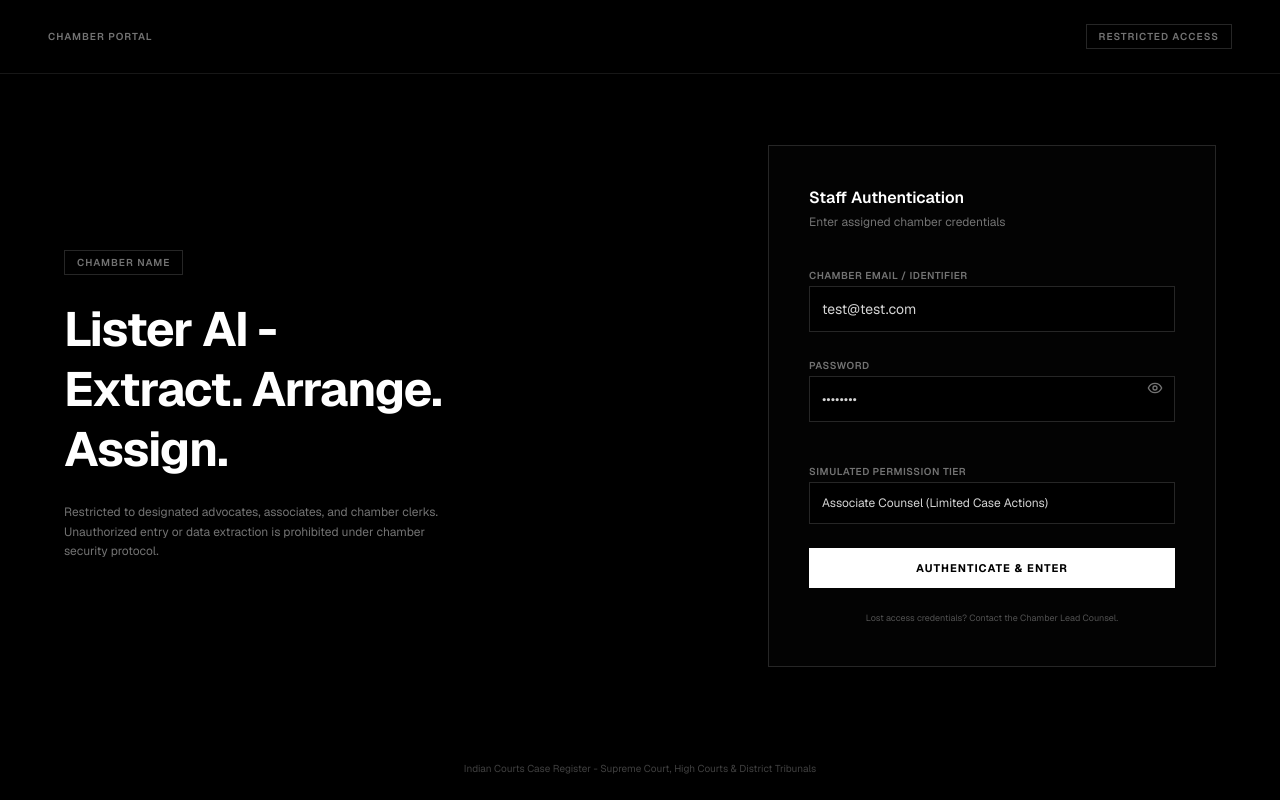
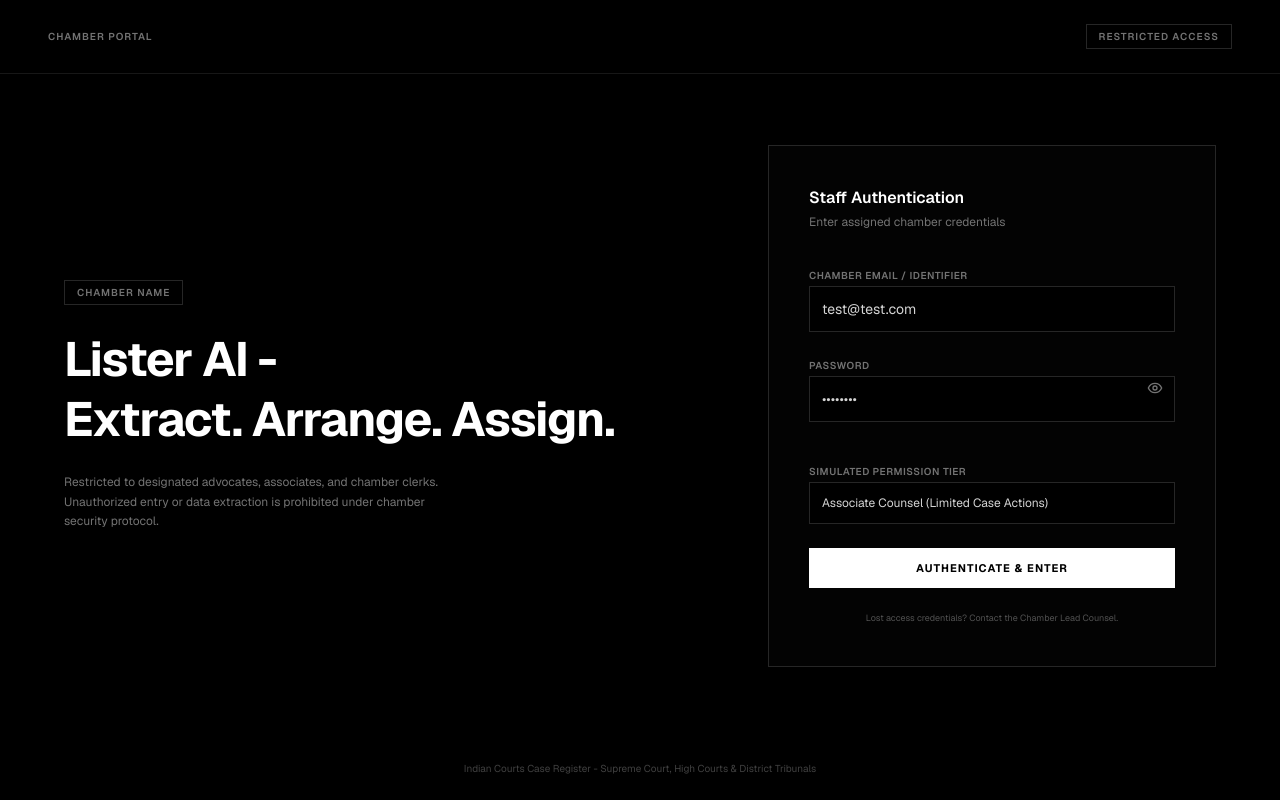
Before and after one commit to wwyfcrzcqt-debug/case-diary, a Next.js app: page / in a window 1280 px wide. Built offline with nearby package versions, Linux system fonts and the light colour scheme.

Commit message:
style: force tagline to single line with whitespace-nowrap

```diff
--- a/app/page.tsx
+++ b/app/page.tsx
@@ -24,8 +24,9 @@
             <div className="inline-block border border-neutral-800 px-3 py-1 text-[10px] tracking-widest text-neutral-500 uppercase font-semibold">
               Chamber Name
             </div>
-            <h1 className="text-4xl md:text-5xl font-bold tracking-tight leading-tight">
-              Lister AI -<br />Extract. Arrange. Assign.
+            <h1 className="text-4xl md:text-4xl lg:text-5xl font-bold tracking-tight leading-tight">
+              Lister AI -<br />
+              <span className="whitespace-nowrap">Extract. Arrange. Assign.</span>
             </h1>
             <p className="text-neutral-500 text-xs leading-relaxed max-w-sm mt-4">
               Restricted to designated advocates, associates, and chamber clerks. Unauthorized entry or data extraction is prohibited under chamber security protocol.
```
